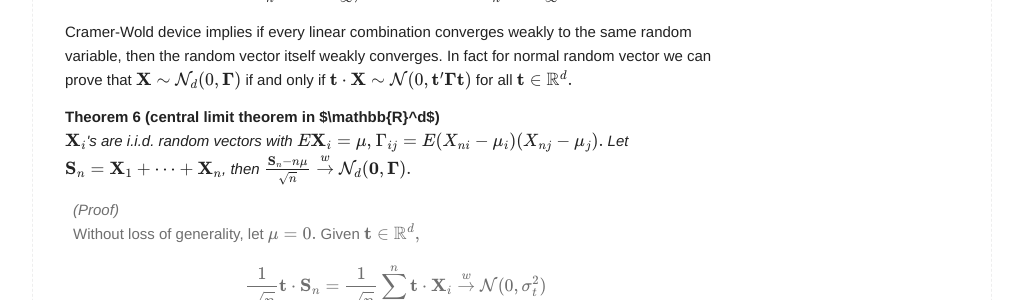
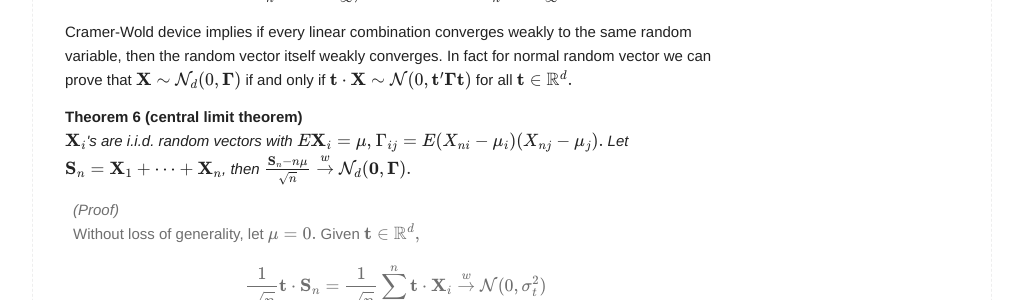
Before and after one commit to naturale0/naturale0.github.io, a Jekyll site: the page built from _posts/2020-12-23-[PTE] 3.10 limit theorem in Rd.md, in a window 1280 px wide. Shown: the part 1832-2132 px from the top of the page, without its empty margins (128-1151 px from the left). Built offline with Jekyll 4.4.1, drawn with Linux system fonts in a browser that asks for light colours; formulas are drawn with MathJax 3; comment, search, counter and statistics services are not loaded.

Commit message:
post PTE 3.10

```diff
--- a/_posts/2020-12-23-[PTE] 3.10 limit theorem in Rd.md
+++ b/_posts/2020-12-23-[PTE] 3.10 limit theorem in Rd.md
@@ -80,7 +80,7 @@ $$\mathbf{\theta}\cdot\mathbf{X}_n \overset{w}{\to} \mathbf{\theta}\cdot\mathbf{
 
 Cramer-Wold device implies if every linear combination converges weakly to the same random variable, then the random vector itself weakly converges. In fact for normal random vector we can prove that $\mathbf{X} \sim \mathcal{N}_d(0,\mathbf{\Gamma})$ if and only if $\mathbf{t}\cdot\mathbf{X} \sim \mathcal{N}(0,\mathbf{t}'\mathbf{\Gamma}\mathbf{t})$ for all $\mathbf{t} \in \mathbb{R}^d.$
 
-<div class="theorem" text="central limit theorem in $\mathbb{R}^d$">
+<div class="theorem" text="central limit theorem">
 $\mathbf{X}_i$'s are i.i.d. random vectors with $E\mathbf{X}_i=\mathbf{\mu},$ $\Gamma_{ij} = E(X_{ni}-\mu_i)(X_{nj}-\mu_j).$ Let $\mathbf{S}_n = \mathbf{X}_1+\cdots+\mathbf{X}_n$, then $\frac{\mathbf{S}_n - n\mathbf{\mu}}{\sqrt n} \overset{w}{\to} \mathcal{N}_d(\mathbf{0}, \mathbf{\Gamma}).$
 </div>
 <div class="proof"><br>
```
